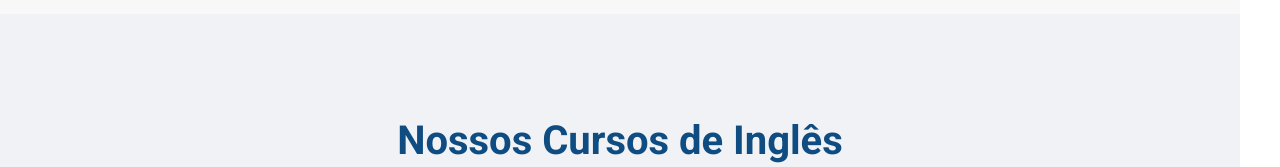
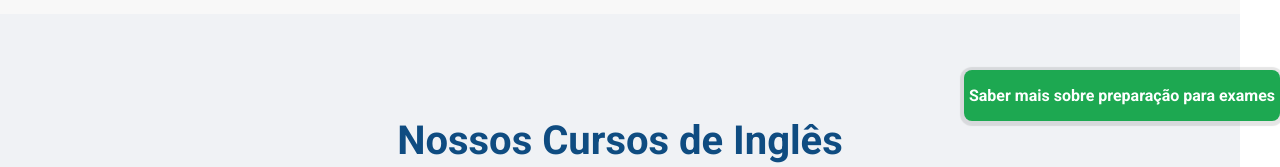
Before and after one commit to M0027/Dondzart-landingPage, a React (Vite) app: page / in a window 1280 px wide. Shown: the part 633-800 px from the top of the page. Built offline with nearby package versions, Linux system fonts and the light colour scheme.

Commit message:
modificaoes finais

```diff
--- a/src/App.css
+++ b/src/App.css
@@ -15,7 +15,8 @@ body {
 }
 
 .header {
-  background-color: #0F4C81; /* Professional Blue */
+  background-color: #0F4C81;
+  /* Professional Blue */
   color: white;
   padding: 1rem 0;
 }
@@ -50,7 +51,8 @@ body {
 }
 
 .nav a:hover {
-  color: #FF7F11; /* Orange */
+  color: #FF7F11;
+  /* Orange */
 }
 
 /* Hero Section */
@@ -85,7 +87,8 @@ body {
 
 .hero h1 {
   font-size: 2.8rem;
-  color: #0F4C81; /* Professional Blue */
+  color: #0F4C81;
+  /* Professional Blue */
   margin-bottom: 1rem;
 }
 
@@ -105,7 +108,8 @@ body {
 
 /* Primary Button */
 .btn-primary {
-  background-color: #FF7F11; /* Orange */
+  background-color: #FF7F11;
+  /* Orange */
   color: white;
   padding: 1rem 2rem;
   border: none;
@@ -116,7 +120,8 @@ body {
 }
 
 .btn-primary:hover {
-  background-color: #e66a00; /* Darker Orange */
+  background-color: #e66a00;
+  /* Darker Orange */
 }
 
 /* Courses Section */
@@ -188,7 +193,8 @@ body {
 
 .course-card ul li::before {
   content: '•';
-  color: #FF7F11; /* Orange */
+  color: #FF7F11;
+  /* Orange */
   display: inline-block;
   width: 1em;
   margin-left: -1em;
@@ -210,7 +216,8 @@ body {
 
 @media (min-width: 768px) {
   .about-us .container {
-    flex-direction: row-reverse; /* Image on right, text on left */
+    flex-direction: row-reverse;
+    /* Image on right, text on left */
     text-align: left;
   }
 }
@@ -309,7 +316,8 @@ body {
 
 /* Footer Section */
 .footer {
-  background-color: #0F4C81; /* Professional Blue */
+  background-color: #0F4C81;
+  /* Professional Blue */
   color: white;
   padding: 4rem 0 2rem 0;
   font-size: 0.9rem;
@@ -321,7 +329,8 @@ body {
   gap: 2rem;
 }
 
-.footer-top, .footer-middle {
+.footer-top,
+.footer-middle {
   display: flex;
   flex-direction: column;
   gap: 2rem;
@@ -330,7 +339,9 @@ body {
 }
 
 @media (min-width: 768px) {
-  .footer-top, .footer-middle {
+
+  .footer-top,
+  .footer-middle {
     flex-direction: row;
     justify-content: space-between;
   }
@@ -340,7 +351,10 @@ body {
   align-items: center;
 }
 
-.footer-info, .footer-stats, .footer-contact, .footer-social {
+.footer-info,
+.footer-stats,
+.footer-contact,
+.footer-social {
   flex: 1;
 }
 
@@ -361,7 +375,8 @@ body {
 }
 
 .stat-item h4 {
-  color: #FF7F11; /* Orange */
+  color: #FF7F11;
+  /* Orange */
   font-size: 2rem;
   margin-bottom: 0.2rem;
 }
@@ -370,7 +385,8 @@ body {
   color: #ccc;
 }
 
-.footer-contact h4, .footer-social h4 {
+.footer-contact h4,
+.footer-social h4 {
   color: white;
   font-size: 1.2rem;
   margin-bottom: 1rem;
@@ -474,7 +490,8 @@ body {
 }
 
 .btn-whatsapp {
-  background-color: #25D366; /* WhatsApp Green */
+  background-color: #25D366;
+  /* WhatsApp Green */
   color: white;
   padding: 1rem 2rem;
   border: none;
@@ -491,7 +508,8 @@ body {
 }
 
 .btn-whatsapp:hover {
-  background-color: #1DA851; /* Darker WhatsApp Green */
+  background-color: #1DA851;
+  /* Darker WhatsApp Green */
 }
 
 @media (max-width: 767px) {
@@ -500,9 +518,11 @@ body {
     flex-direction: column;
     width: 100%;
     position: absolute;
-    top: 85px; /* Adjust based on header height */
+    top: 85px;
+    /* Adjust based on header height */
     left: 0;
-    background-color: #0F4C81; /* Professional Blue */
+    background-color: #0F4C81;
+    /* Professional Blue */
     padding: 1rem 0;
     box-shadow: 0 4px 8px rgba(0, 0, 0, 0.2);
     transition: all 0.3s ease-in-out;
@@ -534,7 +554,7 @@ body {
     font-size: 1.5rem;
     cursor: pointer;
 
-     &:active{
+    &:active {
       border: none;
     }
   }
@@ -546,7 +566,8 @@ body {
   }
 
   .nav {
-    display: flex !important; /* Override mobile display:none */
+    display: flex !important;
+    /* Override mobile display:none */
     opacity: 1 !important;
     transform: translateY(0) !important;
     position: static !important;
@@ -556,16 +577,18 @@ body {
 
 /* Ensure the hamburger icon is only visible on small screens */
 .menu-toggle {
-  display: none; /* Hidden by default */
+  display: none;
+  /* Hidden by default */
 }
 
 @media (max-width: 767px) {
   .menu-toggle {
-    display: block; /* Visible on small screens */
+    display: block;
+    /* Visible on small screens */
   }
 }
 
-span{
+span {
   color: #e66a00;
 }
 
@@ -574,19 +597,66 @@ span{
   display: flex;
   justify-content: center;
   align-items: center;
-  min-height: 200px; /* Adjust as needed */
+  min-height: 200px;
+  /* Adjust as needed */
 }
 
 .loading-spinner {
   width: 50px;
   height: 50px;
-  border: 5px solid #f3f3f3; /* Light grey */
-  border-top: 5px solid #0F4C81; /* Professional Blue */
+  border: 5px solid #f3f3f3;
+  /* Light grey */
+  border-top: 5px solid #0F4C81;
+  /* Professional Blue */
   border-radius: 50%;
   animation: spin 1s linear infinite;
 }
 
 @keyframes spin {
-  0% { transform: rotate(0deg); }
-  100% { transform: rotate(360deg); }
+  0% {
+    transform: rotate(0deg);
+  }
+
+  100% {
+    transform: rotate(360deg);
+  }
 }
+
+
+.whatshapBotton {
+  position: fixed;
+  top: 92vh;
+  right: 0;
+  color: #fff;
+  background-color: #1DA851;
+  /* background-color: #e66a00; */
+  border-radius: 8px;
+  font-weight: 700;
+  box-shadow: 0px 1px 1px 4px rgba(0, 0, 0, 0.1);
+  padding: 15px 4px;
+  transition: ease-in-out 1s;
+  animation: pulse 1.5s infinite
+}
+
+@keyframes pulse {
+  0% {
+    top:92vh;
+  }
+  25% {
+    /* top:0; */
+    top:87vh;
+  }
+  50% {
+    top:92vh;
+    /* top :0; */
+  }
+
+  75% {
+    /* top:0; */
+    top: 87vh;
+  }
+  100% {
+    /* top:0; */
+    top: 92vh;
+  }
+}
--- a/src/App.tsx
+++ b/src/App.tsx
@@ -8,6 +8,7 @@ import Testimonials from './components/Testimonials';
 import Footer from './components/Footer';
 import Modal from './components/Modal';
 import EnrollmentForm from './components/EnrollmentForm';
+import WhatsappBotton from './components/whatshapBottom';
 
 function App() {
   // const [count, setCount] = useState(0)
@@ -30,6 +31,7 @@ function App() {
       <Modal isOpen={isModalOpen} onClose={closeModal}>
         <EnrollmentForm onClose={closeModal} />
       </Modal>
+      <WhatsappBotton/>
     </div>
   );
 }
--- /dev/null
+++ b/src/components/WhatshapBottom.tsx
@@ -0,0 +1,20 @@
+import React from "react";
+
+const WhatsappBotton: React.FC = () => {
+
+  const handlerSaberMais= () => {
+    const message = `Olá Dondzart, gostaria de saber Mais sobre a preparacao para exames da dondzart.`;
+    const whatsappLink = `https://wa.me/258871818012?text=${encodeURIComponent(message)}`;
+    window.open(whatsappLink, '_blank');
+  };
+
+  return (
+    // <div className="whatshapBotton-container">
+      <button onClick={handlerSaberMais} className="whatshapBotton">
+        Saber mais sobre preparação para exames
+      </button>
+    //
+  );
+}
+
+export default WhatsappBotton;
```
